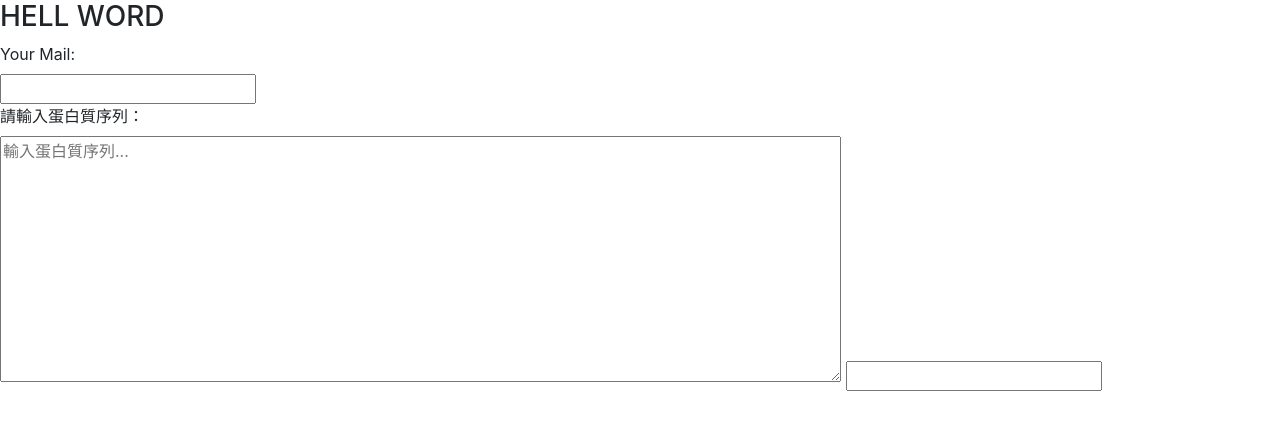
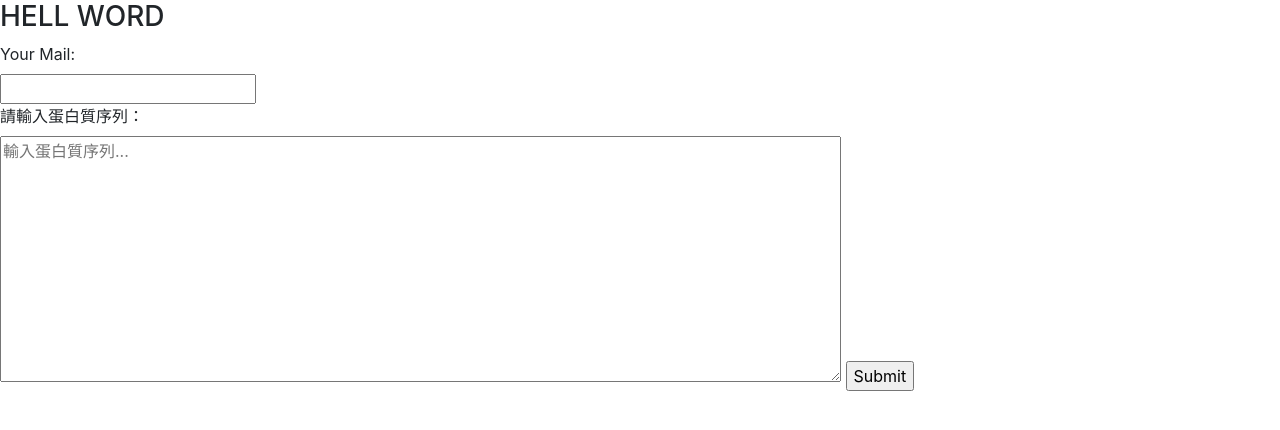
Before and after one commit to sakiii000/BioProject, a plain HTML site: page index.html in a window 1280 px wide. Drawn offline with nearby package versions, Linux system fonts and the light colour scheme.

Commit message:
Add files via upload

```diff
--- a/index.html
+++ b/index.html
@@ -26,7 +26,7 @@
 
 		<label for="protein-sequence">請輸入蛋白質序列：</label><br>
 		<textarea id="protein-sequence" name="protein-sequence" rows="10" cols="80" placeholder="輸入蛋白質序列..."></textarea>
-		<input type="password" id="pwd" name="pwd">
+		<input type="submit" value="Submit">
 	</form>
     <!-- jQuery (necessary for Bootstrap's JavaScript plugins) -->
     <script src="//cdn.bootcss.com/jquery/1.11.3/jquery.min.js"></script>
```
